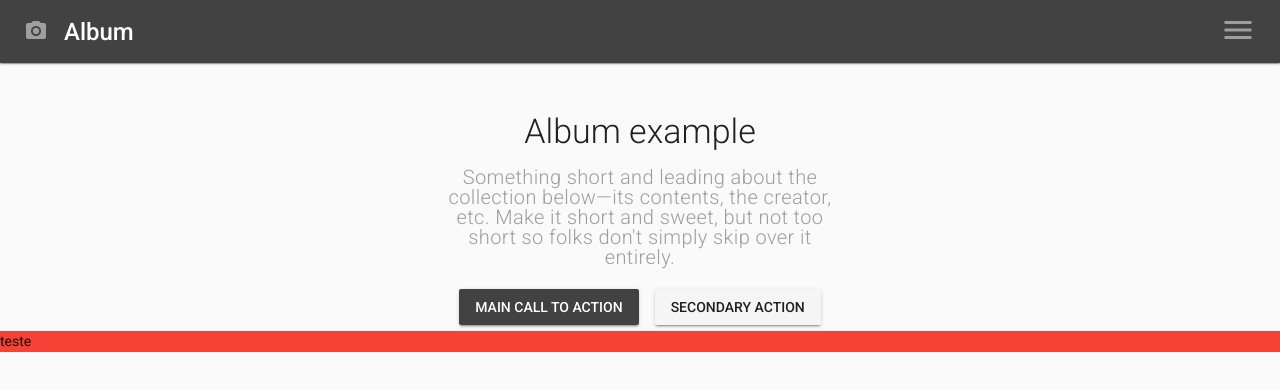
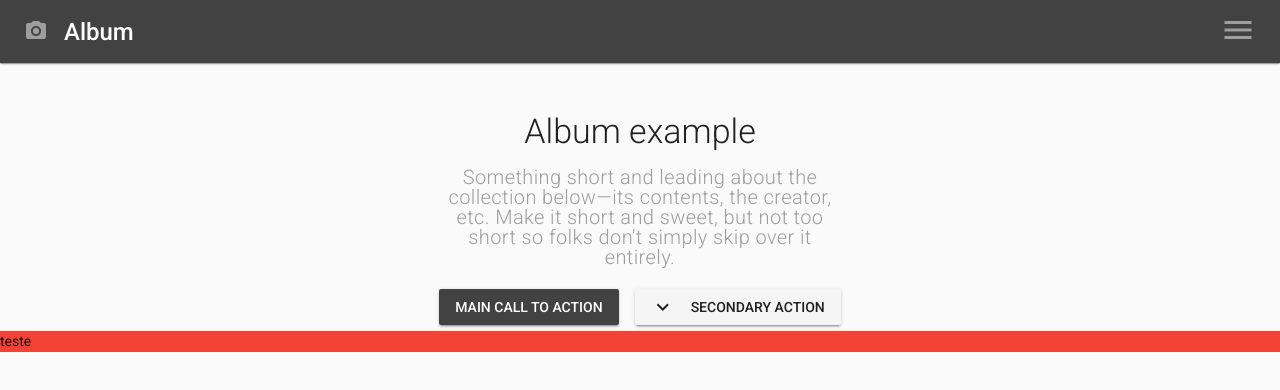
Before and after one commit to kammradt/practicing-webdesign, a Vue app in the folder album-bootstrap-template/: page / in a window 1280 px wide. Shown: the top 390 px of the page. Built offline with nearby package versions, Linux system fonts and the light colour scheme.

Commit message:
:sparkles: - v-btn now has a dropdown menu.

```diff
--- a/album-bootstrap-template/src/components/MiddleText.vue
+++ b/album-bootstrap-template/src/components/MiddleText.vue
@@ -11,7 +11,23 @@
           </p>
         </v-flex>
         <v-btn class="secondary">Main call to action</v-btn>
-        <v-btn >Secondary action</v-btn>
+        <v-menu offset-y>
+          <v-btn slot="activator">
+            <v-icon left>expand_more</v-icon>
+            <span>Secondary action</span>
+          </v-btn>
+          <v-list>
+            <v-list-tile>
+              <v-list-tile-title>Item 1</v-list-tile-title>
+            </v-list-tile>
+            <v-list-tile>
+              <v-list-tile-title>Item 2</v-list-tile-title>
+            </v-list-tile>
+            <v-list-tile>
+              <v-list-tile-title>Item 5</v-list-tile-title>
+            </v-list-tile>
+          </v-list>
+        </v-menu>
       </v-flex>
     </v-layout>
   </v-content>
```
